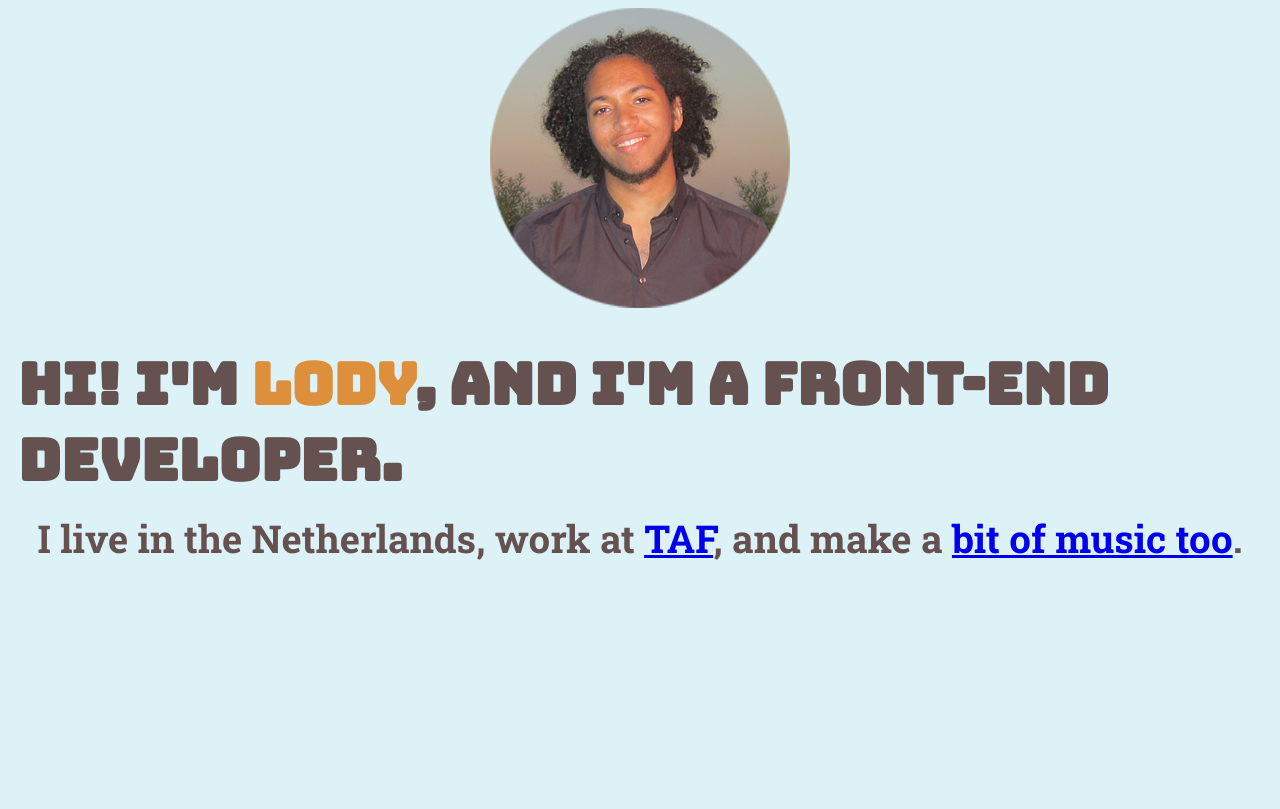
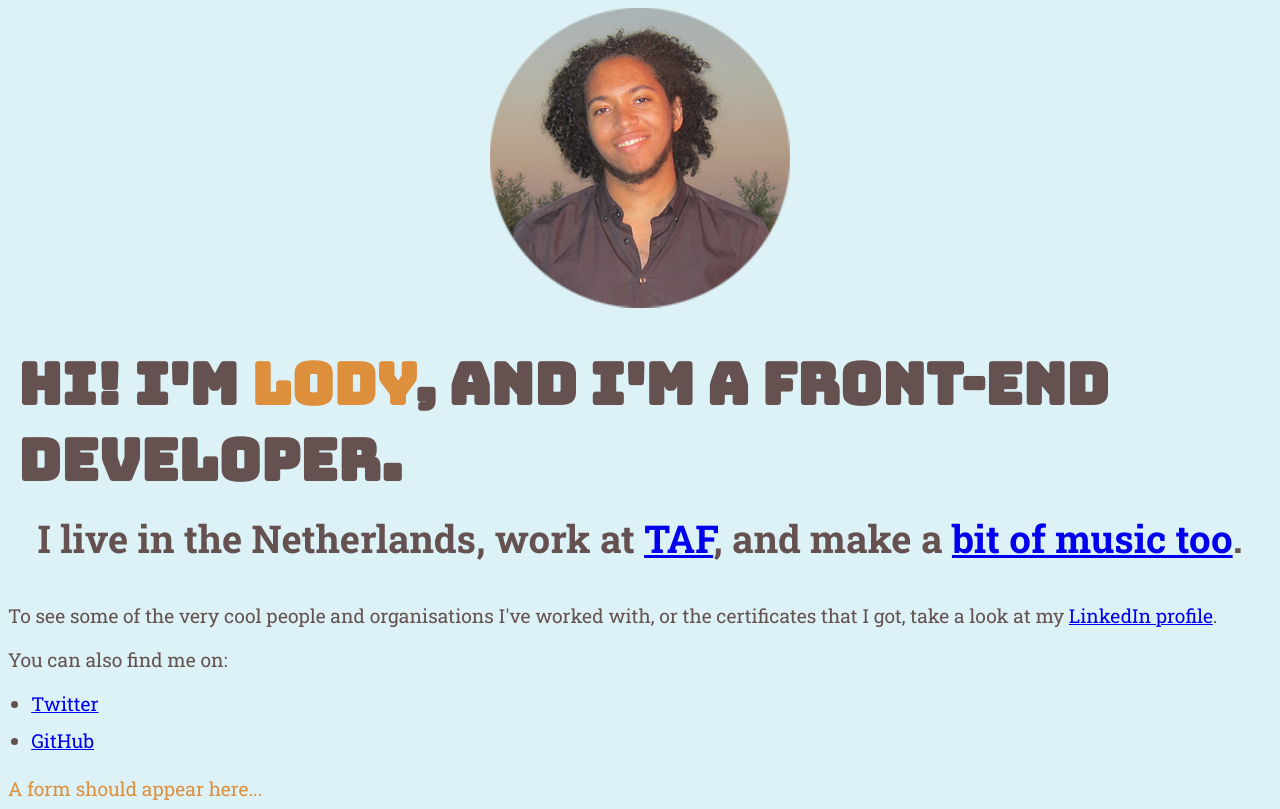
Before and after one commit to lodybo/website, a Gatsby site: page / in a window 1280 px wide. Built offline with nearby package versions, Linux system fonts and the light colour scheme; Gatsby itself is replaced by a stand-in of ours.

Commit message:
Added info boxes to the homepage

```diff
--- a/src/layouts/HomePage/HomePage.module.css
+++ b/src/layouts/HomePage/HomePage.module.css
@@ -22,3 +22,13 @@
   font-size: 2em;
   font-family: var(--roboto);
 }
+
+.info {
+  margin-top: 20px;
+  display: flex;
+  flex-direction: column;
+}
+
+.info:first-child {
+  margin-bottom: 10px;
+}
--- a/src/layouts/HomePage/index.js
+++ b/src/layouts/HomePage/index.js
@@ -11,6 +11,7 @@ const  HomePageLayout = () => (
       const { author } = data.site.siteMetadata;
 
       return (
+        <>
           <div className={ styles.header }>
             <Image
               className={ styles.avatar }
@@ -26,6 +27,34 @@ const  HomePageLayout = () => (
               I live in the Netherlands, work at <a href="https://www.taf.nl" target="_blank" rel="noopener noreferrer">TAF</a>, and make a <a href="https://www.themarch.nl" target="_blank" rel="noopener noreferrer">bit of music too</a>.
             </h2>
           </div>
+
+          <div className={ styles.info }>
+            <div>
+              <p>
+                To see some of the very cool people and organisations I've worked with, or the certificates that I got, take a look at my <a href="https://www.linkedin.com/in/lodybo" target="_blank" rel="noopener nofollower">LinkedIn profile</a>.
+              </p>
+
+              <p>You can also find me on:</p>
+              <ul>
+                <li>
+                  <a href="https://www.twitter.com/lodybo" target="_blank" rel="noopener nofollower">
+                    Twitter
+                  </a>
+                </li>
+
+                <li>
+                  <a href="https://www.github.com/lodybo" target="_blank" rel="noopener nofollower">
+                    GitHub
+                  </a>
+                </li>
+              </ul>
+            </div>
+
+            <div>
+              <em>A form should appear here...</em>
+            </div>
+          </div>
+        </>
       );
     }}
   />
```
Lines whose indentation alone changed are shown as unchanged.
